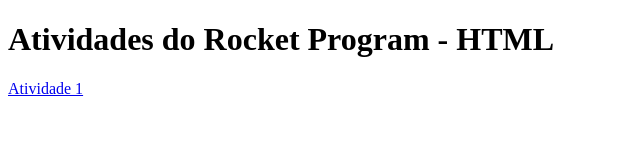
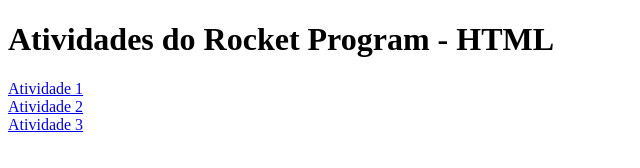
Before and after one commit to oliveirados10/repositorio-alpar, a plain HTML site: page index.html in a window 1280 px wide. Shown: the whole page, without its empty margins (0-640 px from the left). Drawn offline with Linux system fonts and the light colour scheme.

Commit message:
criação dos links para as próximas atividades

```diff
--- a/index.html
+++ b/index.html
@@ -8,5 +8,9 @@
 <body>
     <h1>Atividades do Rocket Program - HTML</h1>
     <a href = "./atividade1/">Atividade 1</a>
+    <br>
+    <a href = "./atividade2/">Atividade 2</a>
+    <br>
+    <a href = "./atividade3/">Atividade 3</a>
 </body>
 </html>
```
